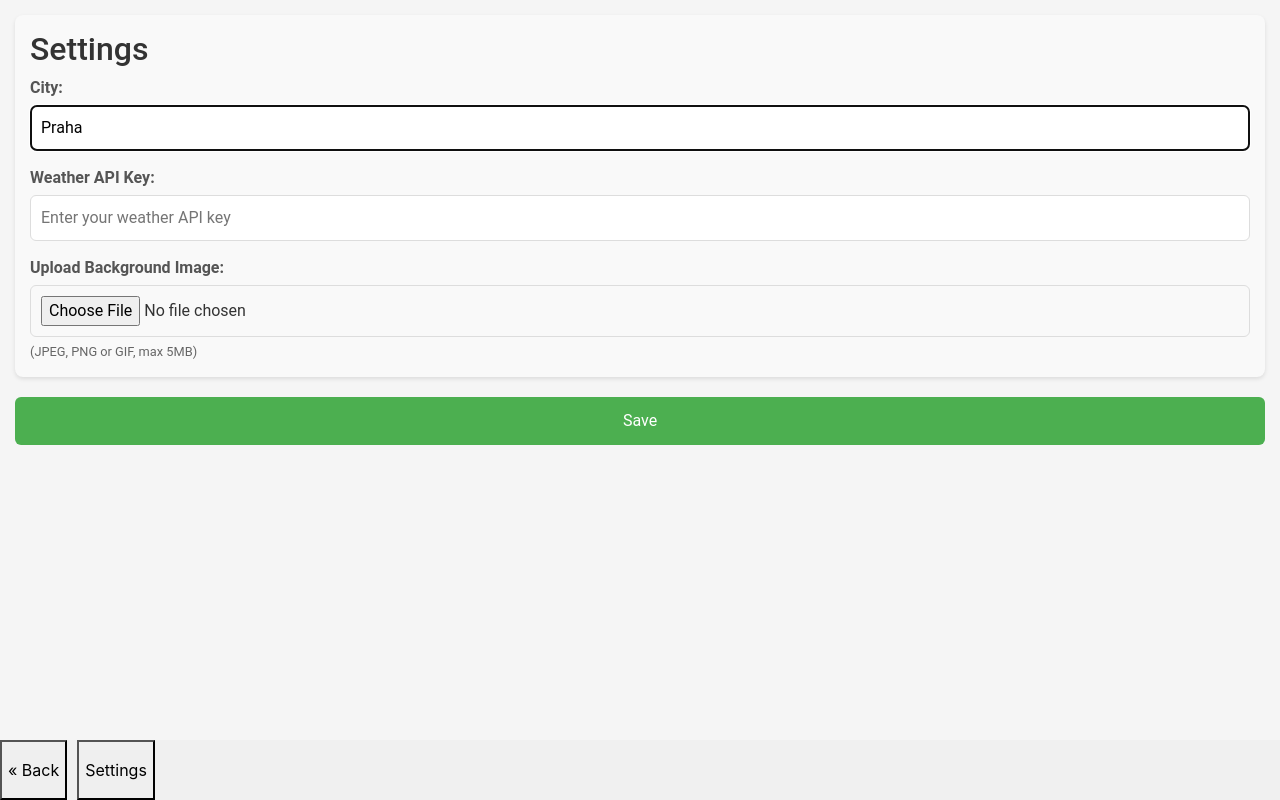
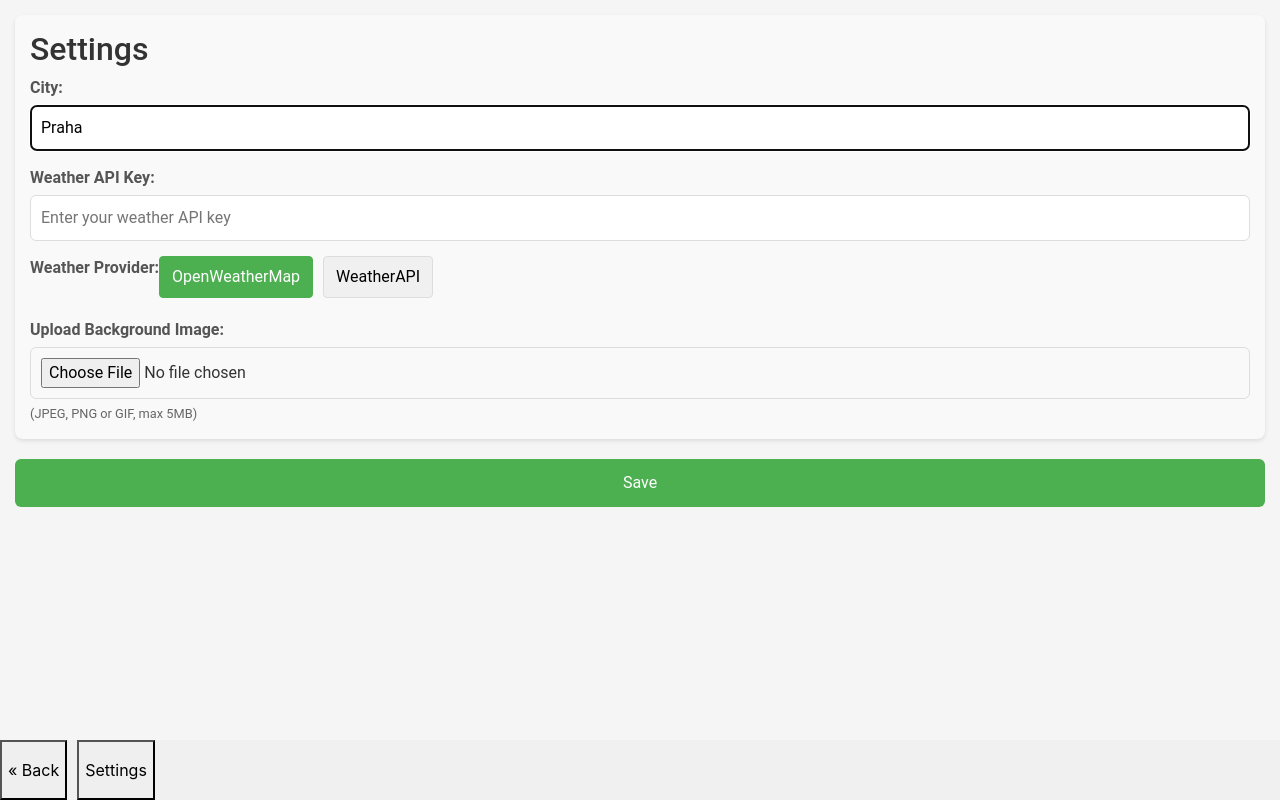
Before and after one commit to RostislavFisher/kajsemestralka, a Vue app: page /settings in a window 1280 px wide. Built offline with nearby package versions, Linux system fonts and the light colour scheme.

Commit message:
Settings.vue - weather provider switcher is added

```diff
--- a/src/Pages/Settings.vue
+++ b/src/Pages/Settings.vue
@@ -1,15 +1,20 @@
 <script>
+import OpenWeatherMap from "../../classes/Weather/OpenWeatherMap.js";
+import WeatherAPI from "../../classes/Weather/WeatherAPI.js";
+
 export default {
   name: "Settings",
   data() {
     return {
       city: localStorage.getItem("city") || "Praha",
       weatherAPIKey: localStorage.getItem("weatherAPIKey") || "",
+      weatherProvider: localStorage.getItem("weatherProvider") || "OpenWeatherMap",
       backgroundImage: localStorage.getItem("backgroundImage") || "",
       errors: {
         city: "",
         weatherAPIKey: ""
-      }
+      },
+      availableProviders: [OpenWeatherMap.name, WeatherAPI.name]
     }
   },
   methods: {
@@ -53,6 +58,7 @@ export default {
       // Save all values to localStorage
       localStorage.setItem("city", this.city);
       localStorage.setItem("weatherAPIKey", this.weatherAPIKey);
+      localStorage.setItem("weatherProvider", this.weatherProvider);
       localStorage.setItem("cityTemp", ""); // Clear cached temperature
       localStorage.setItem("backgroundImage", this.backgroundImage);
       // restart the app to apply changes
@@ -77,6 +83,11 @@ export default {
         this.backgroundImage = e.target.result;
       };
       reader.readAsDataURL(file);
+    },
+
+    // Changes the weather provider
+    changeProvider(provider) {
+      this.weatherProvider = provider;
     }
   }
 }
@@ -104,6 +115,20 @@ export default {
             placeholder="Enter your weather API key" :class="{ 'error': errors.weatherAPIKey }"
             required>
         <span class="error-message" v-if="errors.weatherAPIKey">{{ errors.weatherAPIKey }}</span>
+      </div>
+
+      <!-- Weather Provider Selection -->
+      <div class="input-group">
+        <label>Weather Provider:</label>
+        <div class="provider-buttons">
+          <button
+              v-for="provider in availableProviders"
+              :key="provider"
+              @click="changeProvider(provider)"
+              :class="{ 'active': weatherProvider === provider }">
+            {{ provider }}
+          </button>
+        </div>
       </div>
 
       <!-- Background Image Upload Field -->
@@ -271,6 +296,36 @@ button {
 .save-btn:hover {
   background-color: #45a049;
 }
+.provider-buttons {
+  display: flex;
+  gap: 10px;
+  margin-bottom: 5px;
+}
+.provider-buttons button {
+  padding: 8px 12px;
+  background-color: #f0f0f0;
+  border: 1px solid #ddd;
+  border-radius: 4px;
+  cursor: pointer;
+  transition: all 0.3s;
+}
+
+.provider-buttons button:hover {
+  background-color: #e0e0e0;
+}
+
+.provider-buttons button.active {
+  background-color: #4CAF50;
+  color: white;
+  border-color: #4CAF50;
+}
+
+.hint {
+  font-size: 0.8em;
+  color: #666;
+}
+
+
 
 @media (max-width: 480px) {
   header h1 {
```
